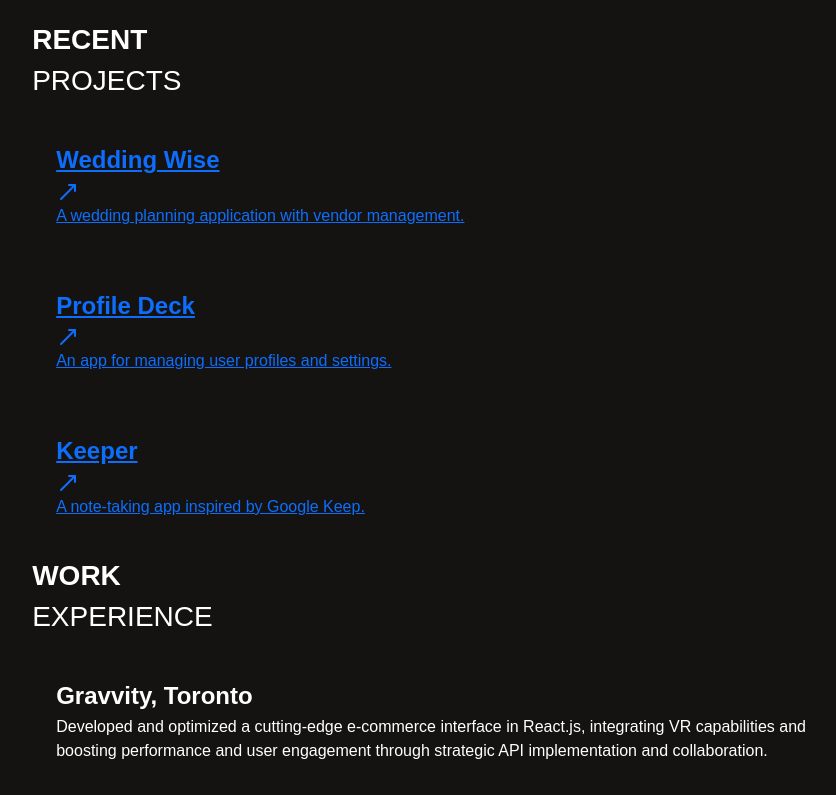
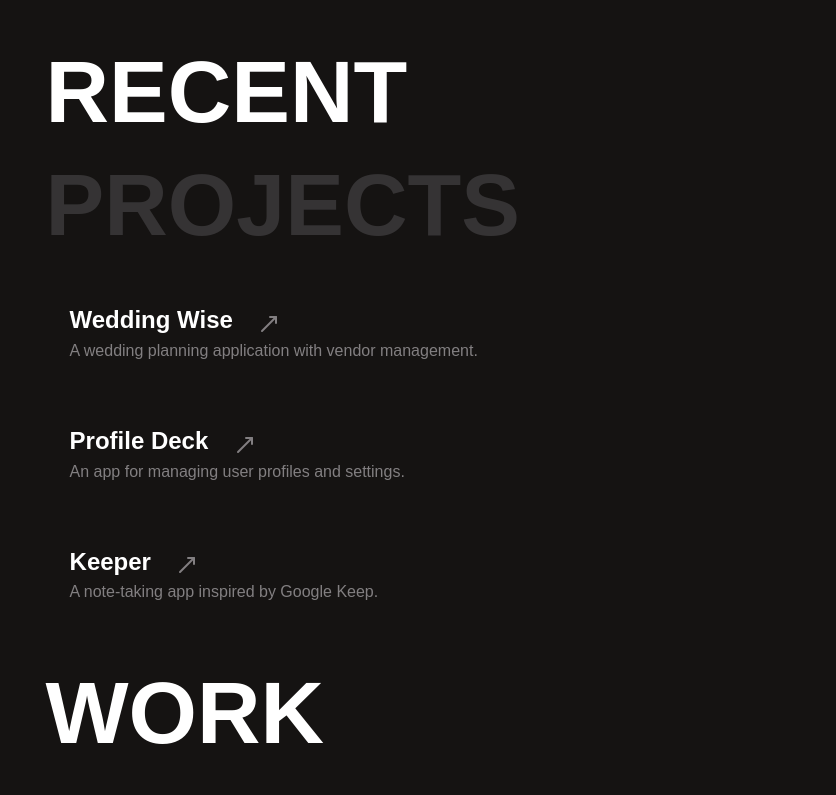
Before and after one commit to DineshSainath/ds-portfolio, a React (Create React App) app: page / in a window 1280 px wide. Shown: the part 800-1595 px from the top of the page, without its empty margins (357-1193 px from the left). Built offline with nearby package versions, Linux system fonts and the light colour scheme; the HTML template or start-up script is replaced by a standard one; a web font is replaced by a local one.

Commit message:
middle content css

```diff
--- a/src/components/Middle.css
+++ b/src/components/Middle.css
@@ -39,3 +39,85 @@
 .landing-brief {
   margin: 5rem 0 5rem 0 !important;
 }
+
+/* RECENT PROJECTS */
+.section-heading-1 {
+  margin-top: 1rem;
+  font-size: 5.5rem;
+  font-weight: bold;
+  /*Animation*/
+  animation: fadeIn 5s ease-out forwards;
+  animation-delay: 0.5s;
+}
+
+.section-heading-2 {
+  font-size: 5.5rem;
+  font-weight: bold;
+  color: #353334;
+  /*Animation*/
+  animation: fadeIn 3s ease-out forwards;
+  animation-delay: 0.5s;
+}
+
+.project-cards {
+  display: flex;
+  flex-direction: column;
+}
+
+.project {
+  max-width: 50rem;
+  margin: 0;
+  transition: transform 0.3s ease;
+  transform-origin: left;
+}
+
+.project:hover {
+  transform: scale(1.2);
+  color: white;
+}
+
+.project:hover .description {
+  color: rgb(202, 199, 199);
+}
+
+.project-link {
+  text-decoration: none;
+  color: white;
+}
+
+.description {
+  color: #827f81;
+}
+
+.project-heading {
+  display: inline-block;
+}
+
+.link-icon {
+  margin-left: 20px;
+  color: #827f81;
+}
+
+.project:hover .link-icon {
+  color: white;
+}
+
+/* WORK EXPERIENCE */
+
+.job-title {
+  font-size: 1.7rem;
+}
+
+.job-description {
+  color: #827f81;
+  max-width: 60em;
+  font-size: 1.2rem;
+}
+
+/* SKILLS */
+
+.skill-cards {
+  display: flex;
+  max-width: 80em;
+  flex-wrap: wrap;
+}
```
